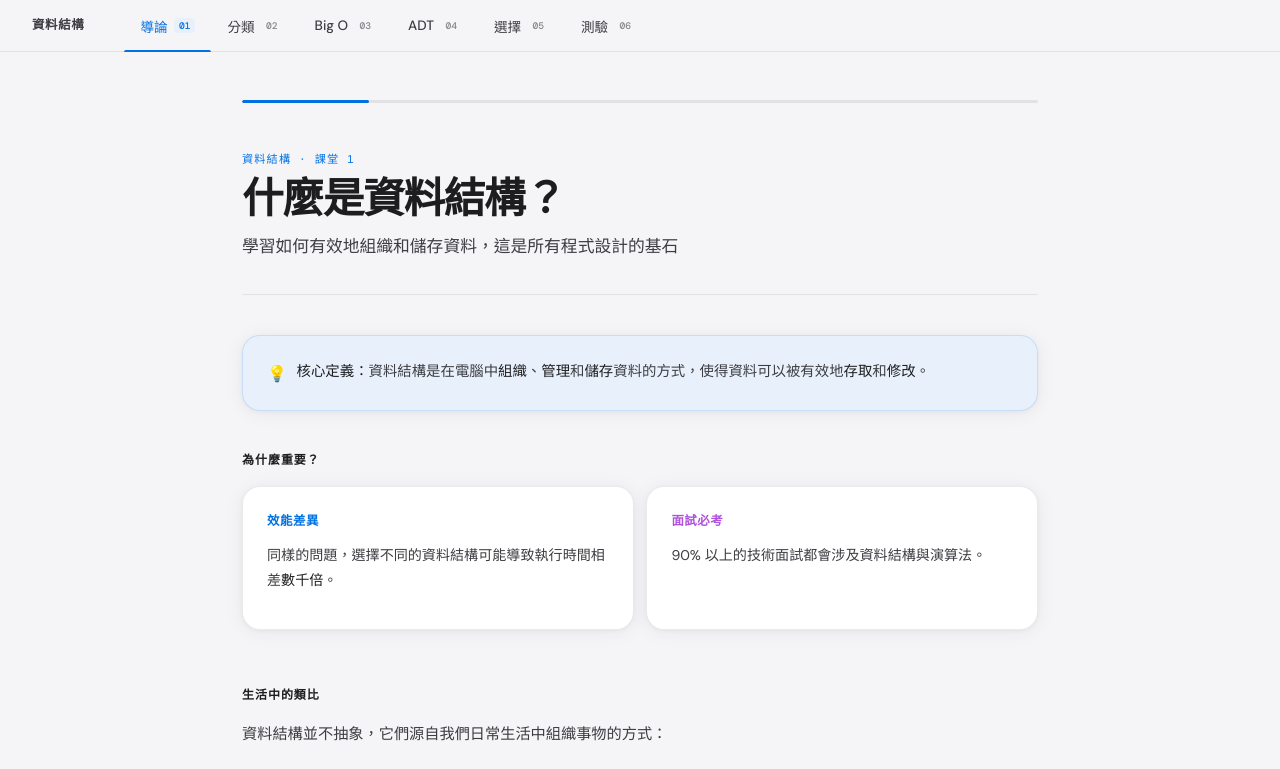
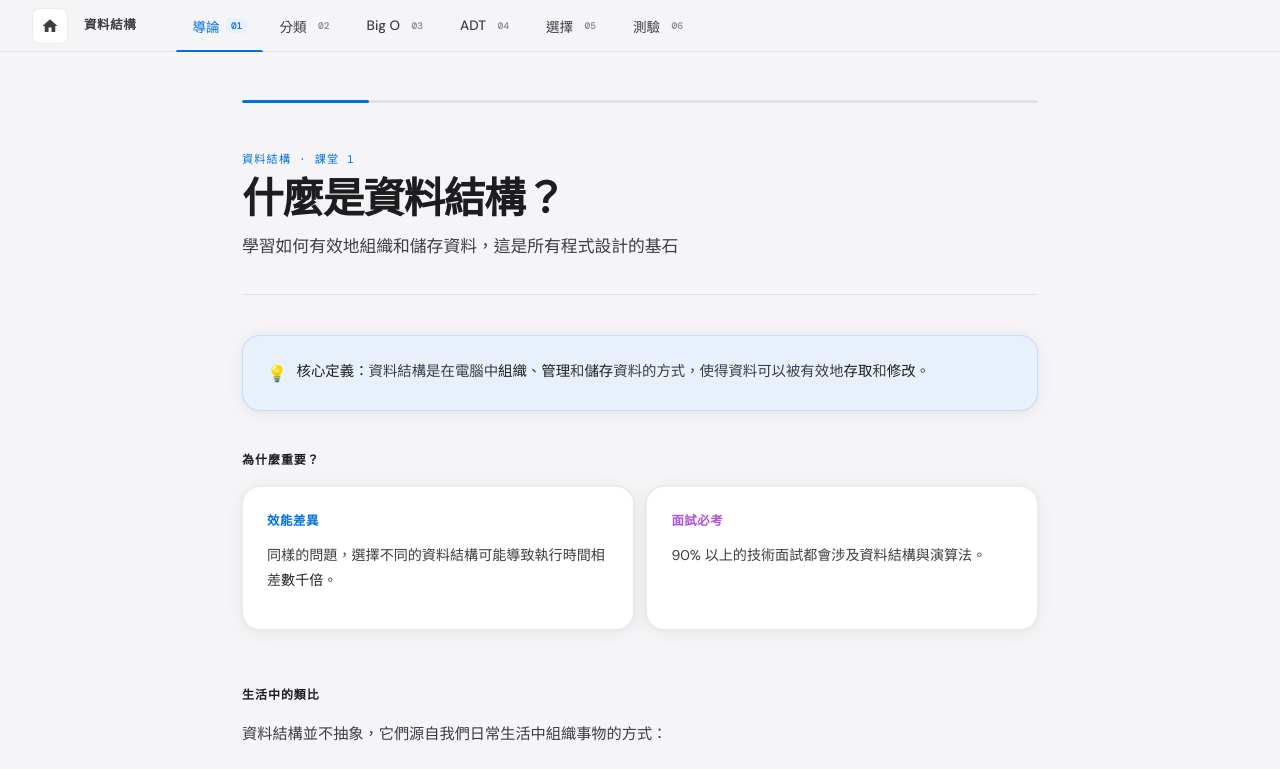
Before and after one commit to willyliny/data-structure-course, a plain HTML site: page unit1_intro.html in a window 1280 px wide. Shown: the top 769 px of the page. Drawn offline with nearby package versions, Linux system fonts and the light colour scheme.

Commit message:
Add home button to navigation bar
- 在所有單元的導航列左側加入首頁按鈕（小房子圖示）
- hover 時顯示藍色高亮效果
- 點擊可返回首頁 index.html

Co-authored-by: Cursor <cursoragent@cursor.com>

```diff
--- a/unit1_intro.html
+++ b/unit1_intro.html
@@ -40,6 +40,10 @@ body { background: var(--bg); color: var(--text); font-family: var(--sans); font
 /* NAV */
 nav { position: sticky; top: 0; z-index: 200; background: rgba(245,245,247,0.85); backdrop-filter: saturate(180%) blur(20px); -webkit-backdrop-filter: saturate(180%) blur(20px); border-bottom: 1px solid var(--border); height: 52px; display: flex; align-items: center; padding: 0 2rem; gap: 0; }
 .nav-logo { font-size: 0.78rem; font-weight: 600; color: var(--text-2); letter-spacing: 0.05em; text-transform: uppercase; margin-right: 2.5rem; white-space: nowrap; }
+.nav-home { display: flex; align-items: center; justify-content: center; width: 36px; height: 36px; border-radius: 8px; background: var(--surface); border: 1px solid var(--border); margin-right: 1rem; cursor: pointer; transition: all 0.2s; text-decoration: none; }
+.nav-home:hover { background: var(--blue-light); border-color: var(--blue); }
+.nav-home svg { width: 18px; height: 18px; fill: var(--text-2); transition: fill 0.2s; }
+.nav-home:hover svg { fill: var(--blue); }
 .nav-tabs { display: flex; gap: 0; overflow-x: auto; }
 .tab-btn { background: none; border: none; color: var(--text-2); font-family: var(--sans); font-size: 0.85rem; font-weight: 500; padding: 0 1rem; height: 52px; cursor: pointer; white-space: nowrap; position: relative; transition: color 0.2s; display: flex; align-items: center; gap: 0.4rem; }
 .tab-btn:hover { color: var(--text); }
@@ -198,6 +202,9 @@ pre { padding: 1.2rem 1.4rem; font-family: var(--mono); font-size: 0.82rem; line
 <body>
 
 <nav>
+  <a href="index.html" class="nav-home" title="返回首頁">
+    <svg viewBox="0 0 24 24"><path d="M10 20v-6h4v6h5v-8h3L12 3 2 12h3v8z"/></svg>
+  </a>
   <span class="nav-logo">資料結構</span>
   <div class="nav-tabs">
     <button class="tab-btn active" onclick="show(0)">導論 <span class="tab-num">01</span></button>
```
Also changed, not shown: unit2_array.html (+7 -0 lines), unit3_stack.html (+7 -0 lines), unit4_queue.html (+7 -0 lines), unit5_linkedlist.html (+7 -0 lines).
